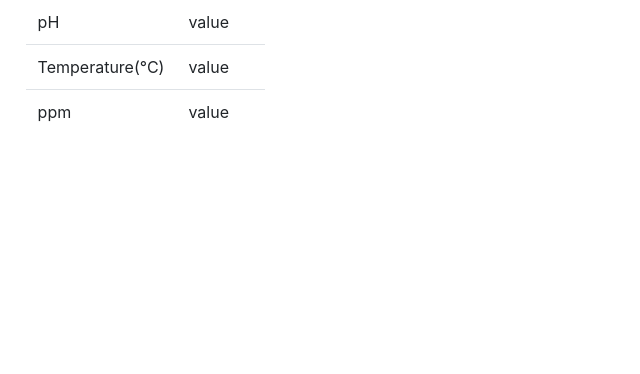
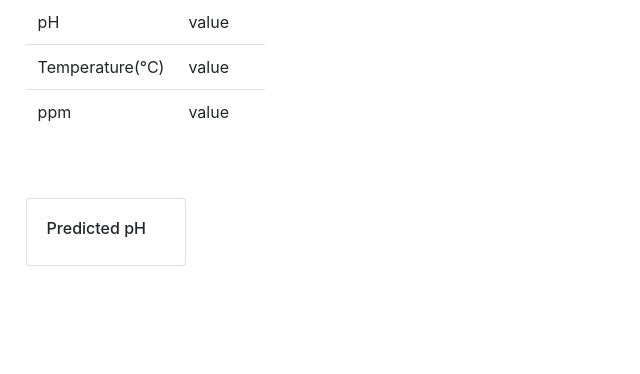
Before and after one commit to sakshi2912/BoundlessAgro, a Flask app: page / in a window 1280 px wide. Shown: the part 426-800 px from the top of the page, without its empty margins (0-640 px from the left). Run offline with Flask 2, Linux system fonts and the light colour scheme; some libraries are stand-ins or nearby versions.

Commit message:
Add predicted value

```diff
--- a/dashboard/templates/home1.html
+++ b/dashboard/templates/home1.html
@@ -168,6 +168,14 @@
                         </tbody>
                 </table>
 
+                <br><br>
+                <div class="card" style="width: 10rem;">
+                        <div class="card-body">
+                                <h6 class="card-title">Predicted pH</h6>
+                                <h4 class="card-subtitle mb-2 text-muted" id="predpH"> </h4>
+                        </div>
+                </div>
+
 
         </body>
         <script>
@@ -236,6 +244,9 @@
                         var v1 = snapshot.val().pH;
                         var v3 = snapshot.val().ppm;
                         var v2 = snapshot.val().temp;
+                        var predpH = snapshot.val().predpH;
+
+                        document.getElementById("predpH").innerHTML = predpH;
 
                         database.on('value', function (snapshot) {
 
```
